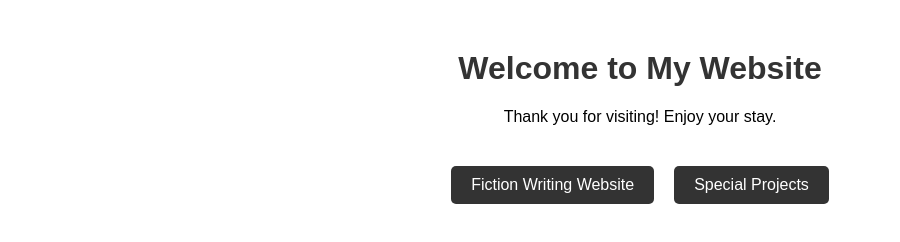
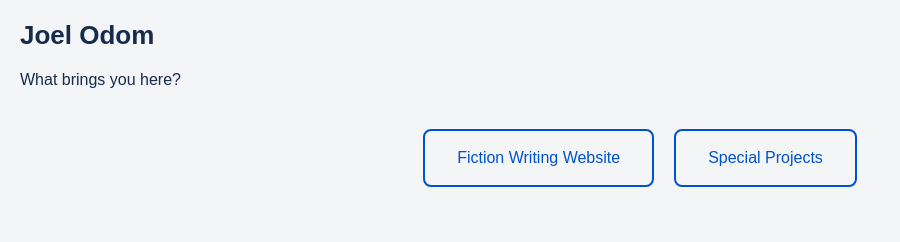
Before and after one commit to joelodom/personal-website-2023, a plain HTML site: page html/index.html in a window 1280 px wide. Shown: the whole page, without its empty margins (0-900 px from the left). Drawn offline with Linux system fonts and the light colour scheme.

Commit message:
Getting there

```diff
--- a/html/css/styles.css
+++ b/html/css/styles.css
@@ -1,11 +1,15 @@
 body {
-  font-family: Arial, sans-serif;
-  text-align: center;
-  margin: 50px;
+  font-family: 'Arial', sans-serif;
+  text-align: left;
+  margin: 20px;
+  background-color: #f4f5f7;
+  color: #172b4d;
 }
 
 h1 {
-  color: #333;
+  color: #172b4d;
+  font-size: 26px;
+  margin-bottom: 20px;
 }
 
 .welcome-message {
@@ -20,14 +24,16 @@ h1 {
 .navigation-link {
   display: inline-block;
   margin: 10px;
-  padding: 10px 20px;
-  background-color: #333;
-  color: #fff;
+  padding: 18px 32px;
+  background-color: transparent;
+  color: #0052cc;
   text-decoration: none;
-  border-radius: 5px;
+  border: 2px solid #0052cc;
+  border-radius: 8px;
   transition: background-color 0.3s;
 }
 
 .navigation-link:hover {
-  background-color: #555;
+  background-color: #0052cc;
+  color: #ffffff;
 }
--- a/html/index.html
+++ b/html/index.html
@@ -1,13 +1,13 @@
 <!DOCTYPE html>
 <html>
   <head>
-    <title>Welcome to My Website</title>
+    <title>Joel Odom</title>
     <link rel="stylesheet" type="text/css" href="css/styles.css">
   </head>
   <body>
-    <h1>Welcome to My Website</h1>
+    <h1>Joel Odom</h1>
     <div class="welcome-message">
-      <p>Thank you for visiting! Enjoy your stay.</p>
+      <p>What brings you here?</p>
     </div>
     <div class="navigation-options">
       <a class="navigation-link" href="https://fiction.joelodom.com/">Fiction Writing Website</a>
```
